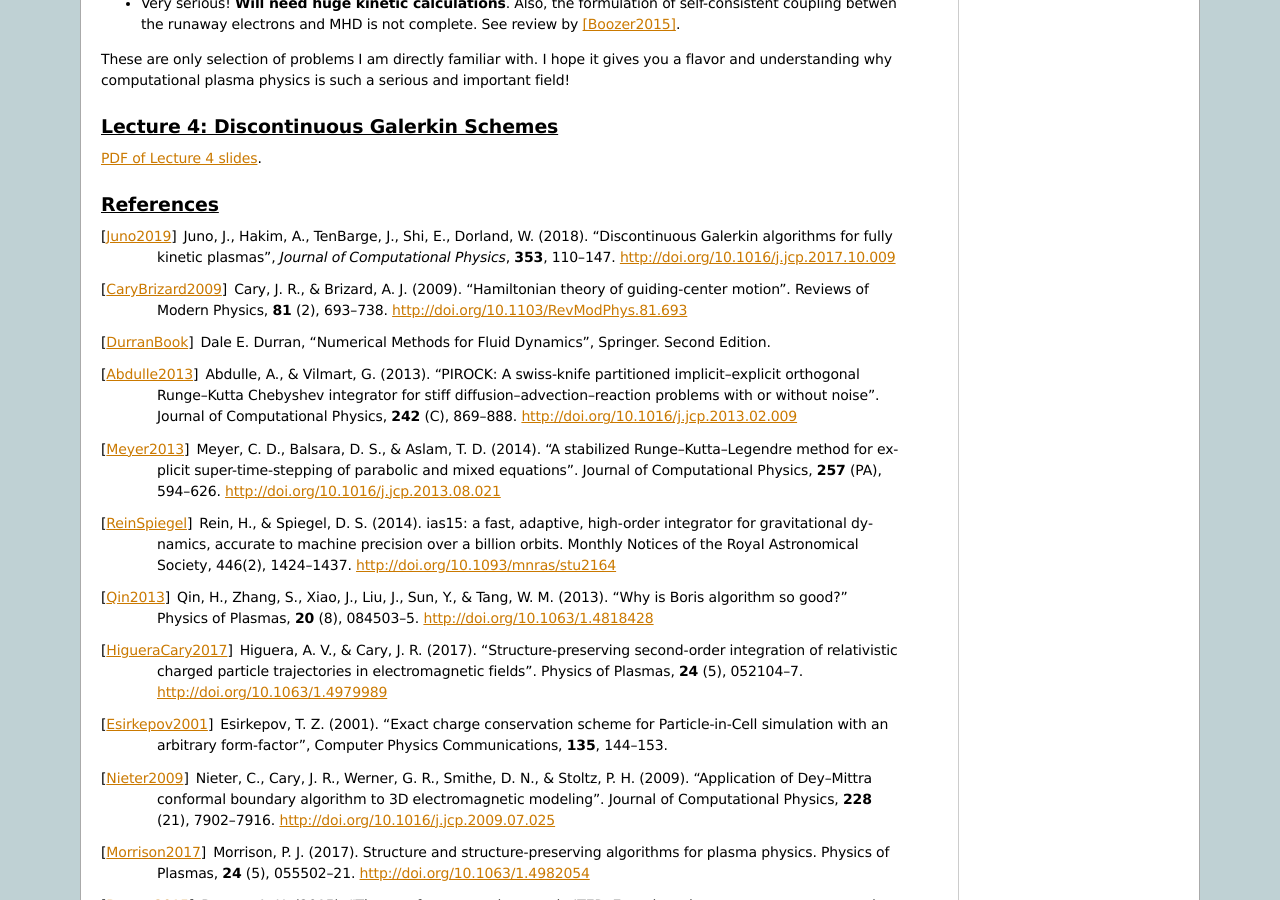
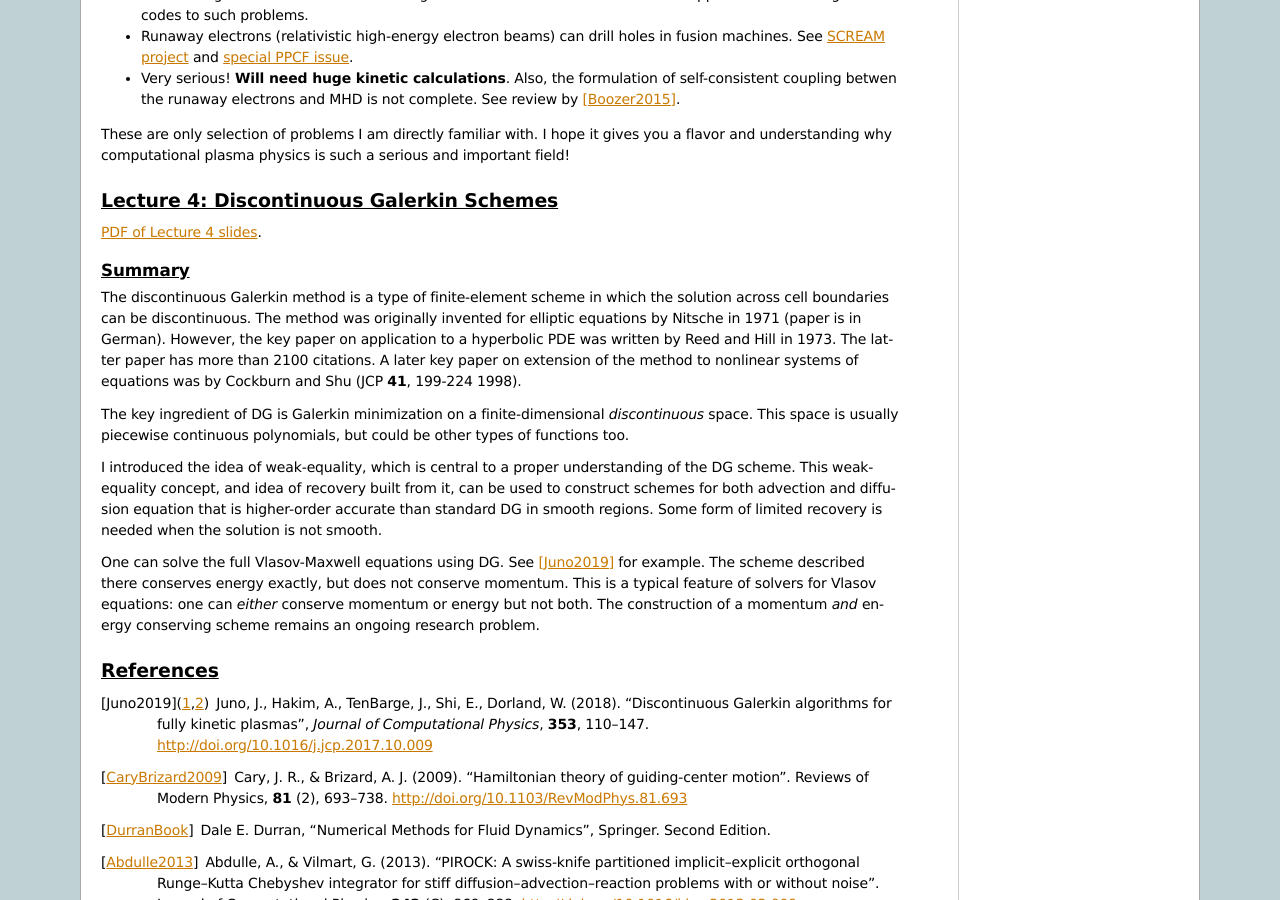
Before and after one commit to ammarhakim/summer-school-cmpp, a Sphinx documentation site: the page built from source/index.rst, in a window 1280 px wide and 900 px high, scrolled down 5702 px. Built offline with Sphinx 7.4.7, drawn with Linux system fonts in a browser that asks for light colours; some of the changed text lies outside the part shown.

Commit message:
Updates with Lec 4 notes and summary

```diff
--- a/source/index.rst
+++ b/source/index.rst
@@ -282,6 +281,12 @@ detailed understanding of such schemes.
 Lecture 3: The cutting-edge of computational plasma physics research
 --------------------------------------------------------------------
 
+I showed slides from Eric Shi's thesis defense. Please see `his thesis
+<https://arxiv.org/abs/1708.07283>`_ for full details on the
+gyrokinetic algorithm, validation with LAPD and also first results
+from simulating the NSTX scrap-off-layer plasma.
+
+
 The Big Picture
 ===============
 
@@ -434,6 +439,37 @@ Lecture 4: Discontinuous Galerkin Schemes
 
 `PDF of Lecture 4 slides <./_static/lec4.pdf>`_.
 
+Summary
+=======
+
+The discontinuous Galerkin method is a type of finite-element scheme
+in which the solution across cell boundaries can be discontinuous. The
+method was originally invented for elliptic equations by Nitsche in
+1971 (paper is in German). However, the key paper on application to a
+hyperbolic PDE was written by Reed and Hill in 1973. The latter paper
+has more than 2100 citations. A later key paper on extension of the
+method to nonlinear systems of equations was by Cockburn and Shu
+(JCP **41**, 199-224 1998).
+
+The key ingredient of DG is Galerkin minimization on a
+finite-dimensional *discontinuous* space. This space is usually
+piecewise continuous polynomials, but could be other types of
+functions too.
+
+I introduced the idea of weak-equality, which is central to a proper
+understanding of the DG scheme. This weak-equality concept, and idea
+of recovery built from it, can be used to construct schemes for both
+advection and diffusion equation that is higher-order accurate than
+standard DG in smooth regions. Some form of limited recovery is needed
+when the solution is not smooth.
+
+One can solve the full Vlasov-Maxwell equations using DG. See
+[Juno2019]_ for example. The scheme described there conserves energy
+exactly, but does not conserve momentum. This is a typical feature of
+solvers for Vlasov equations: one can *either* conserve momentum or
+energy but not both. The construction of a momentum *and* energy
+conserving scheme remains an ongoing research problem.
+
 
 References
 ----------
```
Also changed, not shown: other parts of source/index.rst (+2 -3 lines).
